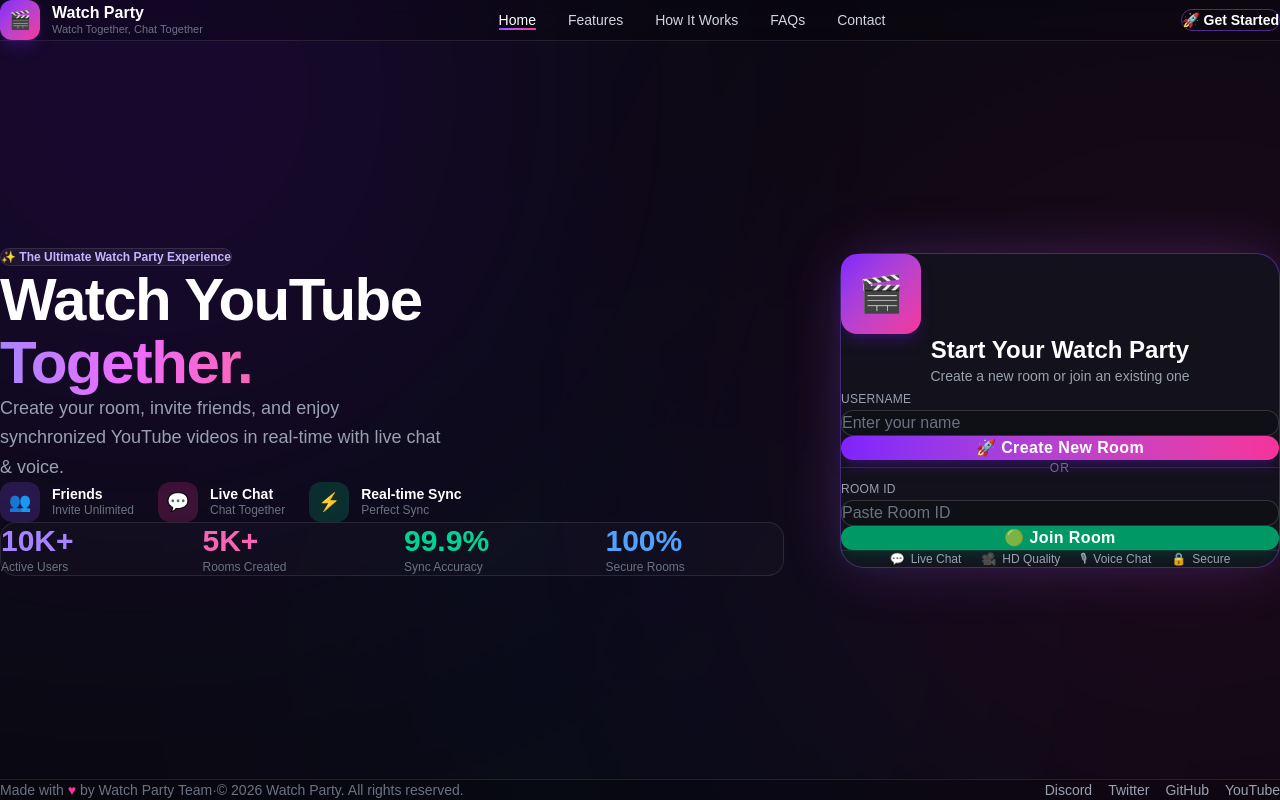
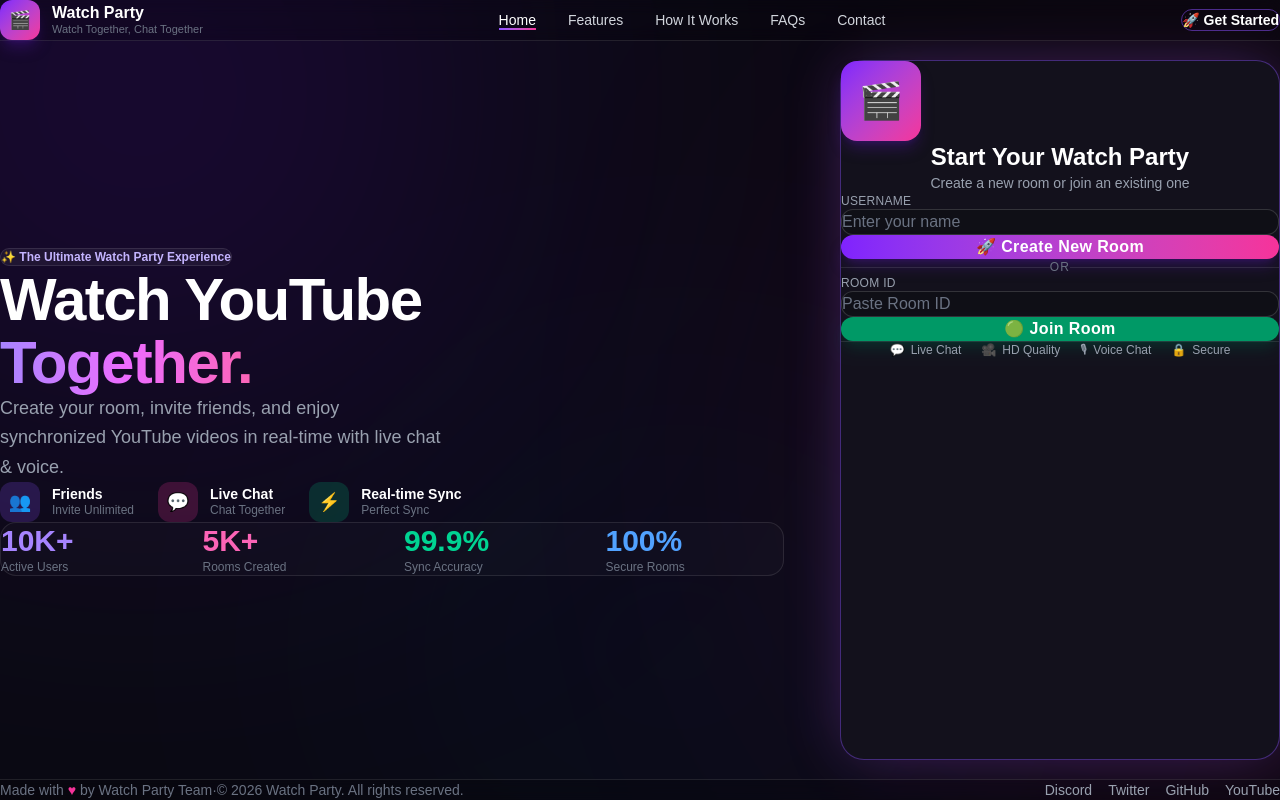
Before and after one commit to Antimakumari06/Watch_Party, a React (Vite) app in the folder client/: page / in a window 1280 px wide. Built offline with nearby package versions, Linux system fonts and the light colour scheme; no server answers.

Commit message:
Increase card height and add spacing before stats section

```diff
--- a/client/src/pages/Home.tsx
+++ b/client/src/pages/Home.tsx
@@ -98,7 +98,7 @@
             </div>
 
             {/* stats */}
-            <div id="features" className="grid grid-cols-2 sm:grid-cols-4 gap-6 mt-10 p-6 border border-white/10 rounded-2xl bg-white/[0.02]">
+            <div id="features" className="grid grid-cols-2 sm:grid-cols-4 gap-6 mt-16 p-6 border border-white/10 rounded-2xl bg-white/[0.02]">
               <Stat value="10K+" label="Active Users" color="text-violet-400" />
               <Stat value="5K+" label="Rooms Created" color="text-pink-400" />
               <Stat value="99.9%" label="Sync Accuracy" color="text-emerald-400" />
@@ -107,7 +107,7 @@
           </div>
 
           {/* Right column - form card, visually separated from hero text via its own border/bg */}
-          <div id="how" className="w-full lg:w-[440px] shrink-0 bg-[#13111c] border border-violet-500/40 rounded-3xl shadow-[0_0_60px_-10px_rgba(168,85,247,0.35)] p-10 sm:p-11">
+          <div id="how" className="w-full lg:w-[440px] shrink-0 min-h-[700px] flex flex-col bg-[#13111c] border border-violet-500/40 rounded-3xl shadow-[0_0_60px_-10px_rgba(168,85,247,0.35)] p-10 sm:p-12">
             <div className="text-center">
               <div className="mx-auto w-20 h-20 rounded-2xl bg-gradient-to-br from-violet-600 to-pink-500 flex items-center justify-center text-4xl shadow-lg shadow-violet-900/40 mb-5">
                 🎬
@@ -116,7 +116,7 @@
               <p className="text-gray-400 text-sm mt-2">Create a new room or join an existing one</p>
             </div>
 
-            <div className="mt-9">
+            <div className="mt-10 flex-1 flex flex-col">
               <label className="text-gray-400 text-xs font-medium uppercase tracking-wide">Username</label>
               <input
                 type="text"
@@ -129,7 +129,6 @@
                 onKeyDown={(e) => e.key === "Enter" && createRoom()}
                 className="mt-2 w-full px-5 py-4 rounded-xl bg-[#0f0f16] border border-white/15 text-white placeholder-gray-500 outline-none transition focus:border-violet-500 focus:ring-2 focus:ring-violet-500/30"
               />
-            </div>
 
               {error && (
                 <p className="mt-3 text-sm text-red-400 bg-red-500/10 border border-red-500/30 rounded-lg px-3 py-2">
@@ -144,7 +143,7 @@
                 🚀 Create New Room
               </button>
 
-            <div className="flex items-center my-7">
+              <div className="flex items-center my-8">
                 <div className="flex-1 h-px bg-white/10" />
                 <span className="mx-4 text-gray-500 text-xs font-medium tracking-widest">OR</span>
                 <div className="flex-1 h-px bg-white/10" />
@@ -170,11 +169,12 @@
                 🟢 Join Room
               </button>
 
-            <div className="flex flex-wrap justify-center gap-x-5 gap-y-2 mt-7 pt-6 border-t border-white/10">
+              <div className="flex flex-wrap justify-center gap-x-5 gap-y-2 mt-auto pt-8 border-t border-white/10">
                 <Tag icon="💬" label="Live Chat" />
                 <Tag icon="🎥" label="HD Quality" />
                 <Tag icon="🎙" label="Voice Chat" />
                 <Tag icon="🔒" label="Secure" />
+              </div>
             </div>
           </div>
         </div>
```
Lines whose indentation alone changed are shown as unchanged.
